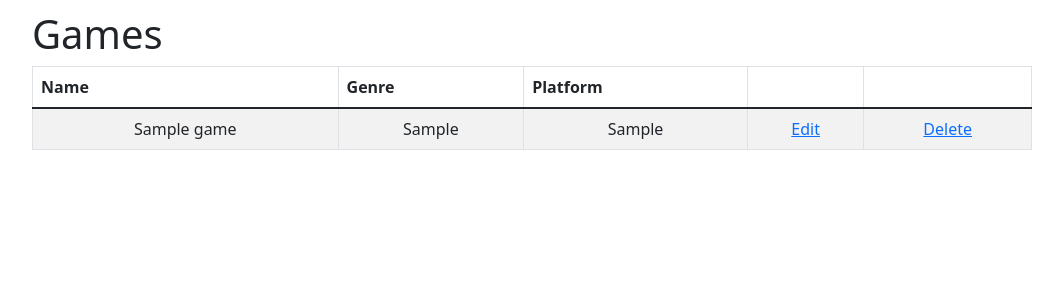
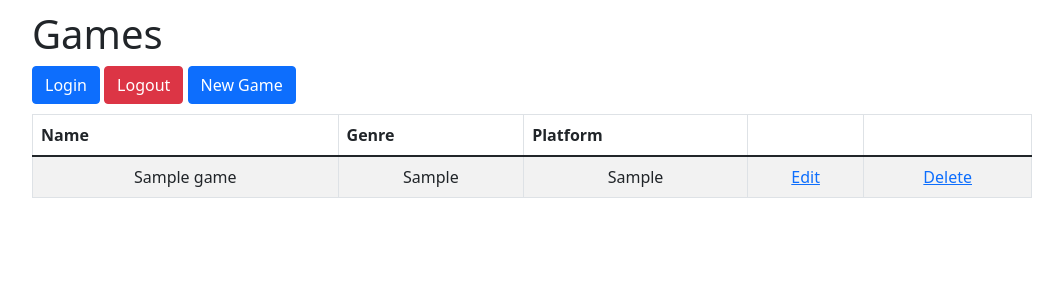
Before and after one commit to LucasRaimundo/flask-alura, a Flask app: page / in a window 1280 px wide. Shown: the top 300 px of the page, without its empty margins (108-1171 px from the left). Run offline with Flask 3, Linux system fonts and the light colour scheme; tables that the repository leaves empty hold one stand-in row (values such as "Sample post"); some libraries are stand-ins or nearby versions.

Commit message:
add button to return, login and logout

```diff
--- a/templates/lista.html
+++ b/templates/lista.html
@@ -1,5 +1,8 @@
 {% extends "template.html" %}
 {% block content %}
+      <a class="btn btn-primary" href="{{ url_for('login') }}">Login</a>
+      <a class="btn btn-danger" href="{{ url_for('logout') }}">Logout</a>
+      <a class="btn btn-primary" href="{{ url_for('new_game') }}">New Game</a>
       <table class="table table-striped table-responsive table-bordered">
          <thead class="thead-default">
             <tr>
--- a/templates/login.html
+++ b/templates/login.html
@@ -16,5 +16,6 @@
         <p><label>Password:</label> <input class="form-control" type="password" name="password" required></p>
         <p><button class="btn btn-primary" type="submit">Entrar</button></p>
     </form>
+    <a class="btn btn-danger" href="{{ url_for('home') }}">Back</a>
 </div>
 {% endblock %}
--- a/templates/new.html
+++ b/templates/new.html
@@ -25,6 +25,7 @@
             <input type="text" id="platform" name="platform" class="form-control">
           </div>
           <button type="submit" class="btn btn-primary btn-salvar">Salvar</button>
+          <a class="btn btn-danger" href="{{ url_for('home') }}">Back</a>
         </fieldset>
       </form>
 {% endblock %}
--- a/templates/update.html
+++ b/templates/update.html
@@ -28,6 +28,7 @@
             <input type="text" id="platform" name="platform" class="form-control" value="{{ game.platform }}">
           </div>
           <button type="submit" class="btn btn-primary btn-salvar">Salvar</button>
+          <a class="btn btn-danger" href="{{ url_for('home') }}">Back</a>
         </fieldset>
       </form>
 {% endblock %}
```
